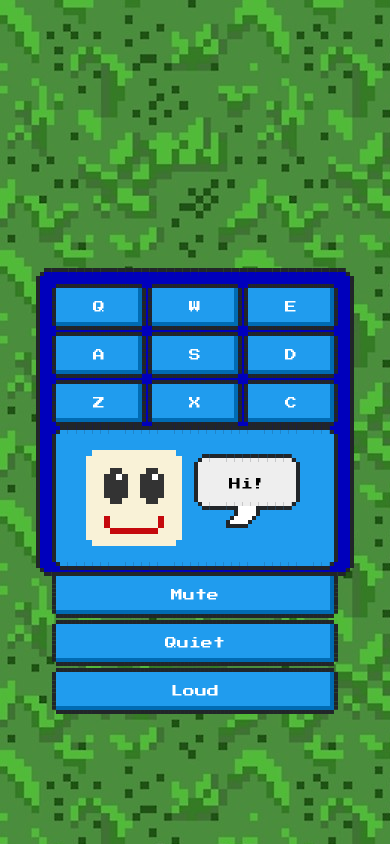
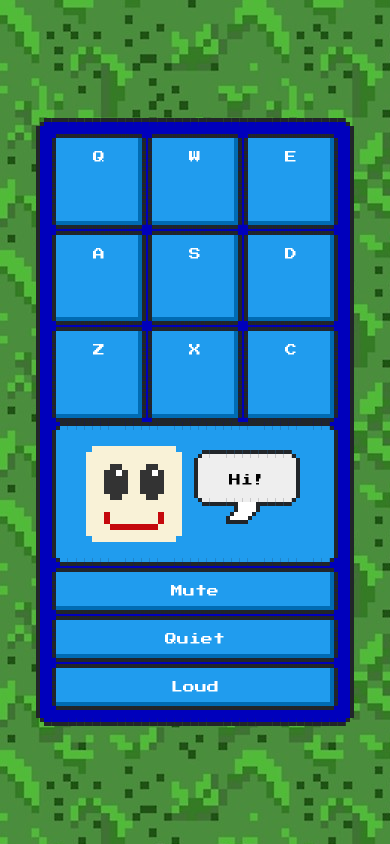
Before and after one commit to rulamon/fcc-drum-machine, a React app: page / in a window 390 px wide. Built offline with nearby package versions, Linux system fonts and the light colour scheme.

Commit message:
fixed minor bug, specified wrong height in last media query

```diff
--- a/src/components/styles.scss
+++ b/src/components/styles.scss
@@ -4,9 +4,13 @@ $main-back-color: #0000BC;
 $button-color: #0000FF;
 $text-color: #FFFFFF;
 
-.body-container {
+#root {
     margin: 0;
     padding: 0;
+    width: 100vw;
+    height: 100vh;
+}
+.body-container {
     width: 100vw;
     height: 100vh;
     font-family: 'Press Start 2P', cursive;
@@ -135,7 +139,6 @@ $text-color: #FFFFFF;
     .main-container{
         font-size: 12px;
         width: 310px;
-        height: 300px !important;
         padding: 0.5rem !important;
         margin: 0 !important;
     }
```
